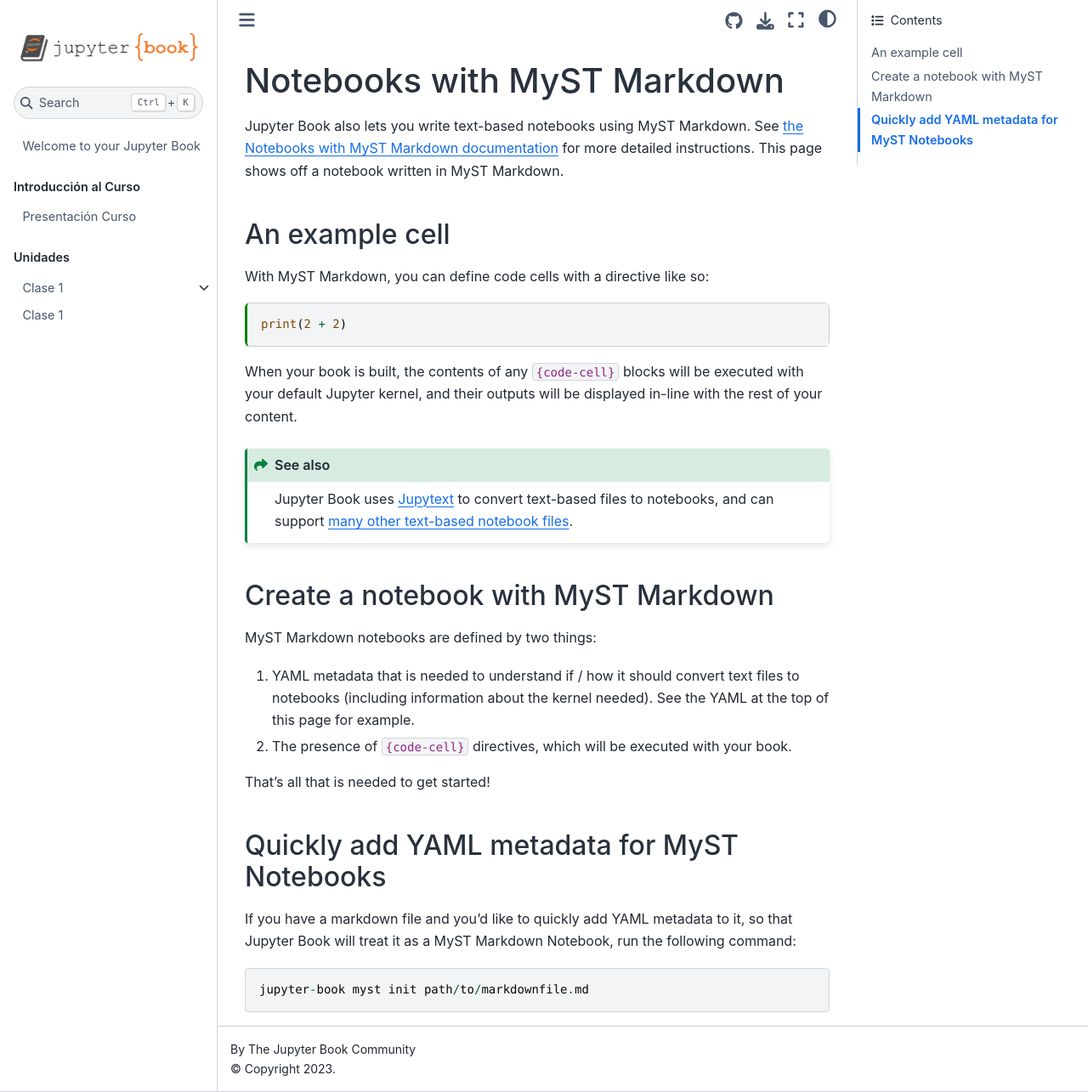
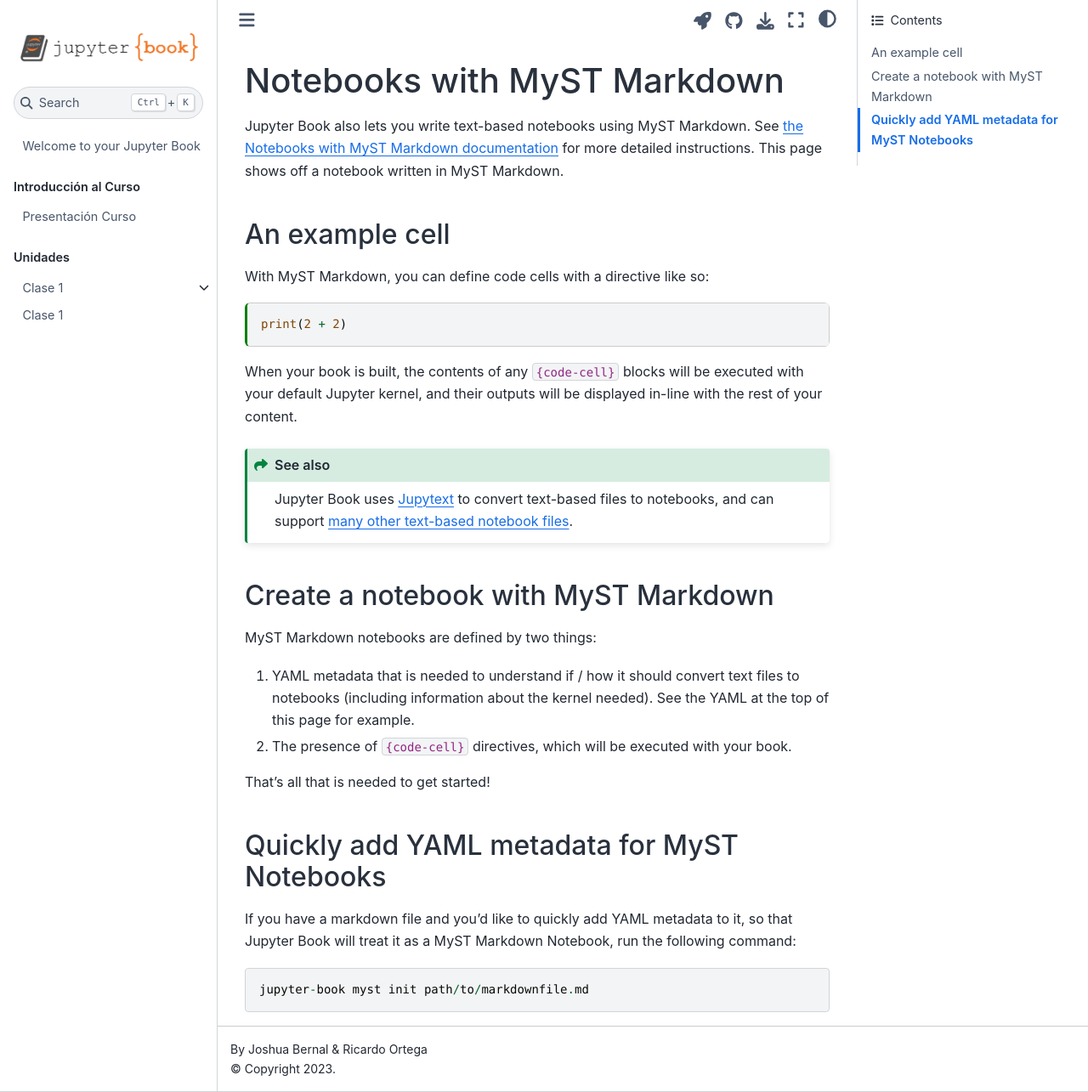
Before and after one commit to BioAITeamLearning/prog1-2023-02-ucaldas, a Jupyter Book: the page built from markdown-notebooks.md, in a window 1280 px wide and 1285 px high. Shown: the whole window at 85% size. Built offline with Jupyter Book 1.0.4 settings and Sphinx 7.4.7 and the Sphinx Book theme 1.1.4, drawn with Linux system fonts in a browser that asks for light colours.

Commit message:
configurar congif.yml

```diff
--- a/_config.yml
+++ b/_config.yml
@@ -1,8 +1,8 @@
 # Book settings
 # Learn more at https://jupyterbook.org/customize/config.html
 
-title: My sample book
-author: The Jupyter Book Community
+title: Curso Programación I
+author: Joshua Bernal & Ricardo Ortega
 logo: logo.png
 
 # Force re-execution of notebooks on each build.
@@ -15,14 +15,9 @@
   latex_documents:
     targetname: book.tex
 
-# Add a bibtex file so that we can create citations
-bibtex_bibfiles:
-  - references.bib
-
 # Information about where the book exists on the web
 repository:
-  url: https://github.com/executablebooks/jupyter-book  # Online location of your book
-  path_to_book: docs  # Optional path to your book, relative to the repository root
+  url: https://github.com/BioAITeamLearning/prog1-2023-02-ucaldas  # Online location of your book
   branch: master  # Which branch of the repository should be used when creating links (optional)
 
 # Add GitHub buttons to your book
@@ -30,3 +25,6 @@
 html:
   use_issues_button: true
   use_repository_button: true
+
+launch_buttons:
+  colab_url: "https://colab.research.google.com"
```
